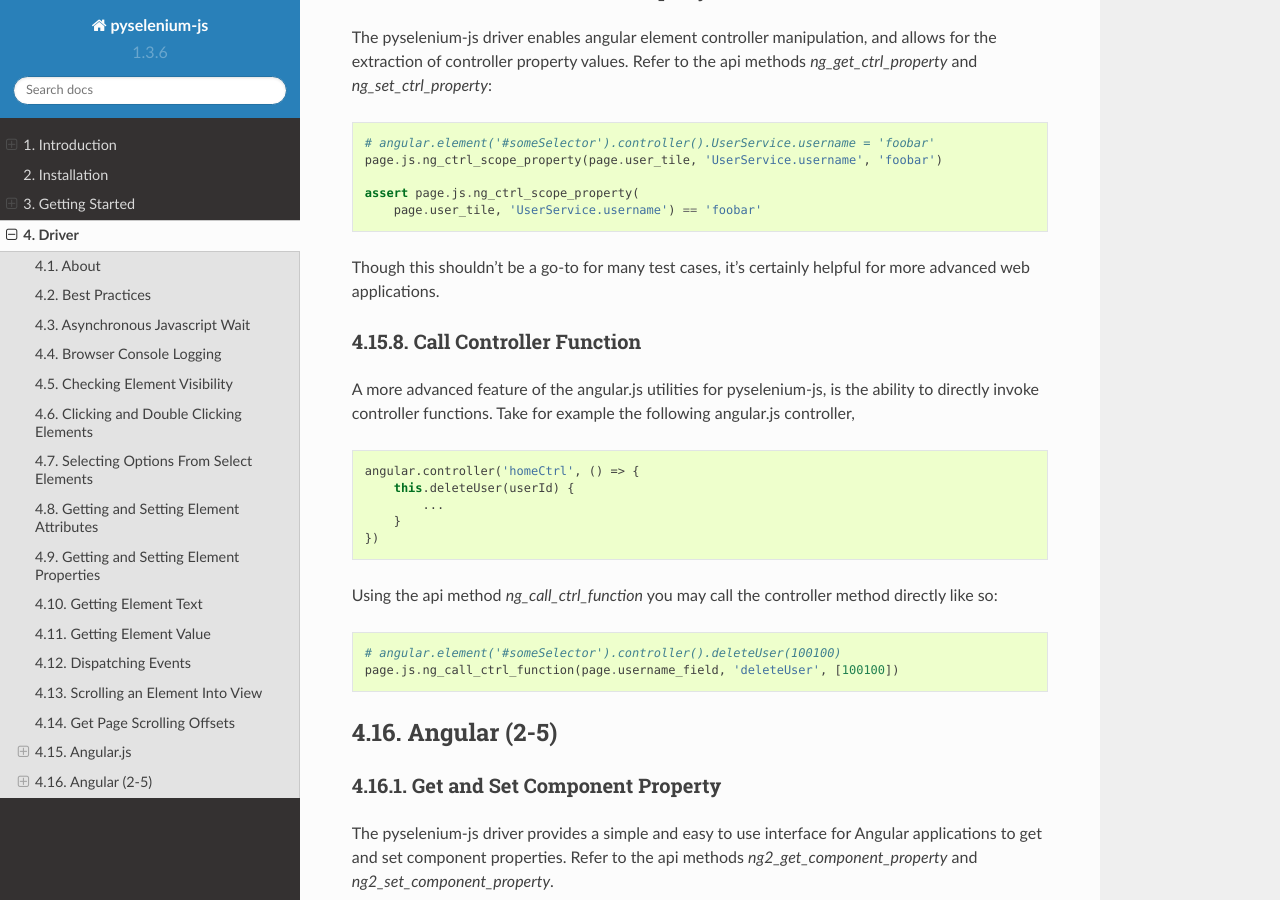
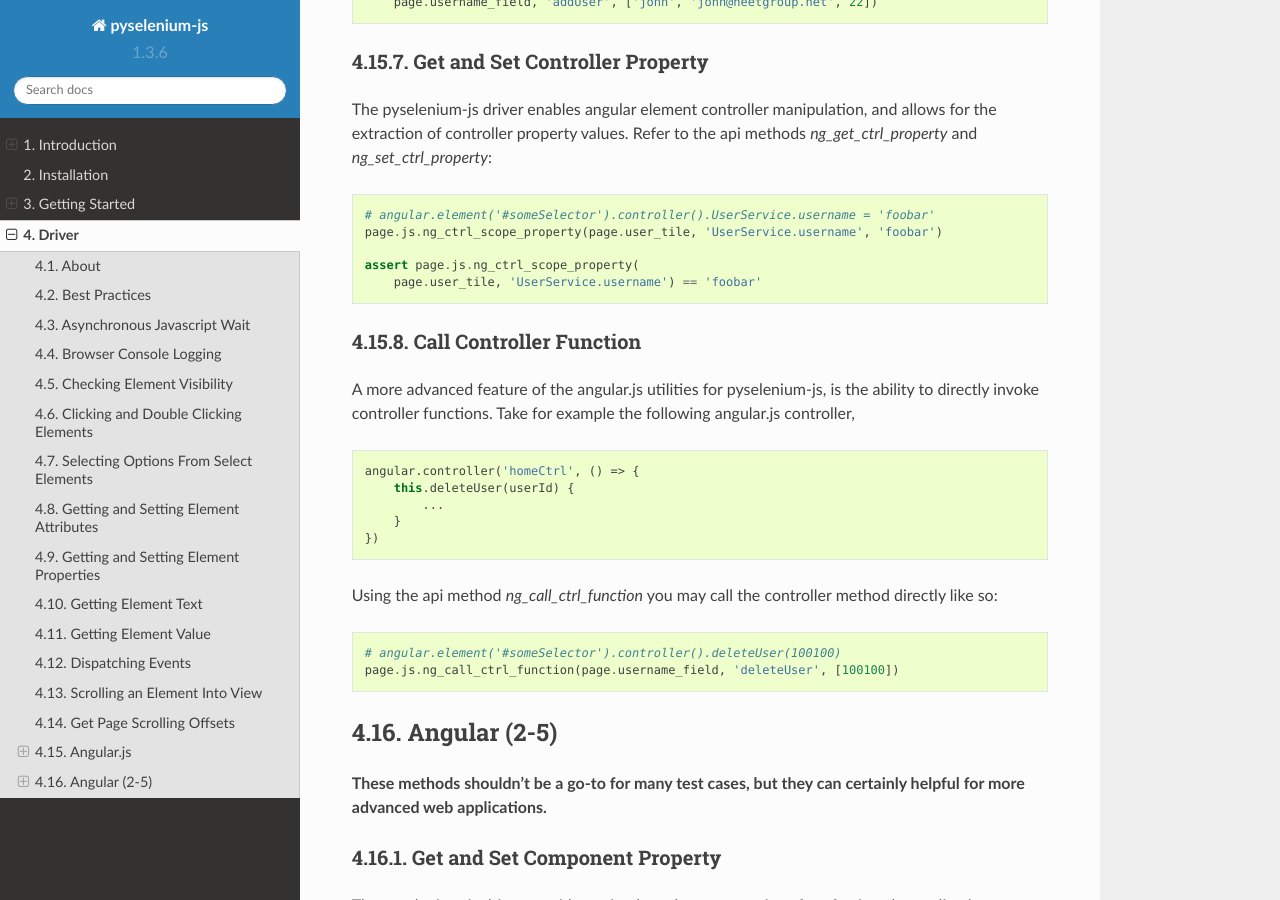
Before and after one commit to neetjn/pyselenium-js, a Sphinx documentation site: the page built from docs/driver.rst, in a window 1280 px wide and 900 px high, scrolled down 6596 px. Built offline with Sphinx 7.4.7 and the Read the Docs theme 2.0.0, drawn with Linux system fonts in a browser that asks for light colours; some of the changed text lies outside the part shown.

Commit message:
Added ng ng2 warnings

```diff
--- a/docs/driver.rst
+++ b/docs/driver.rst
@@ -231,6 +231,8 @@
 Angular.js
 ==========
 
+**These methods shouldn't be a go-to for many test cases, but they can certainly helpful for more advanced web applications.**
+
 Enable Debugging
 ----------------
 
@@ -329,8 +331,6 @@
     assert page.js.ng_ctrl_scope_property(
         page.user_tile, 'UserService.username') == 'foobar'
 
-Though this shouldn't be a go-to for many test cases, it's certainly helpful for more advanced web applications.
-
 Call Controller Function
 ------------------------
 
@@ -354,6 +354,8 @@
 
 Angular (2-5)
 =============
+
+**These methods shouldn't be a go-to for many test cases, but they can certainly helpful for more advanced web applications.**
 
 Get and Set Component Property
 ------------------------------
```
